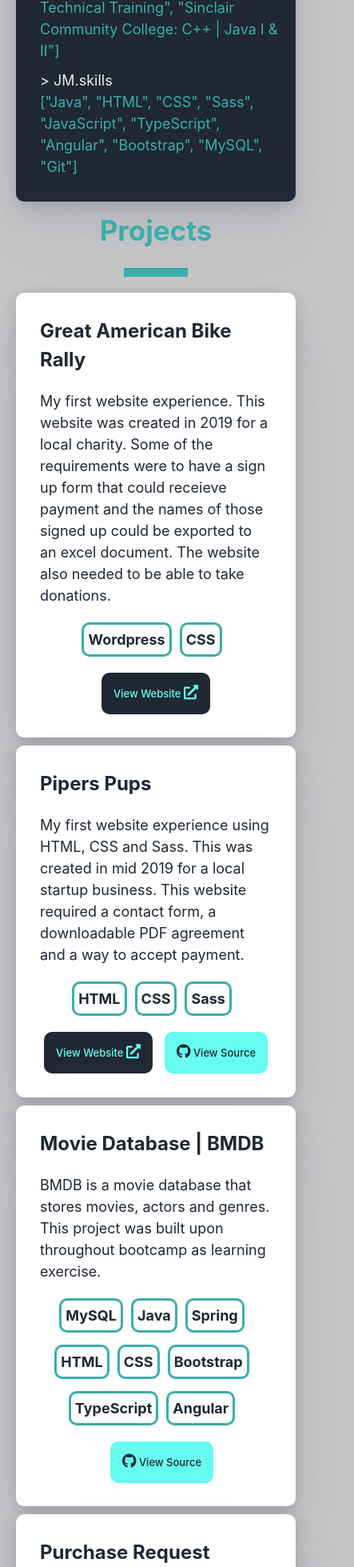
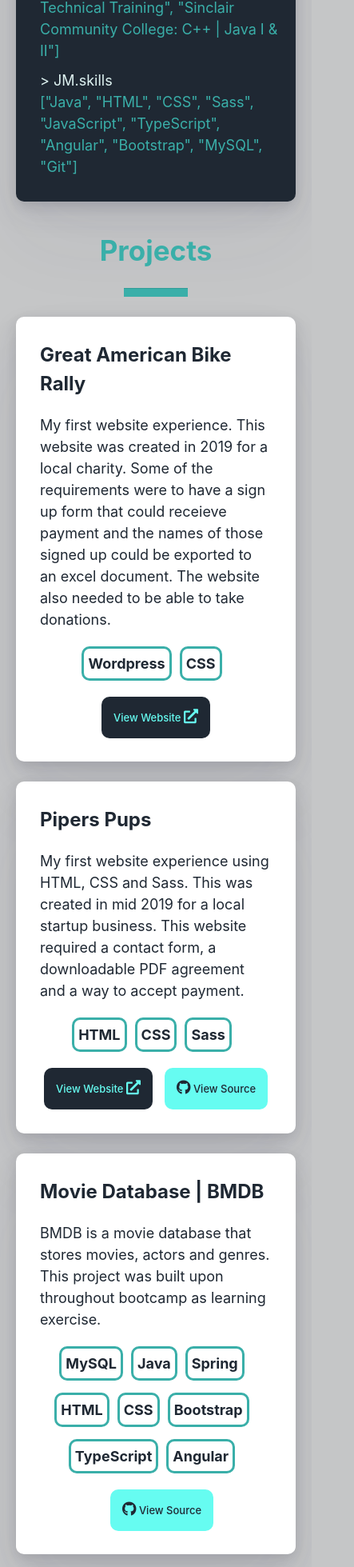
Before and after one commit to jmotts17/portfolio-ng, an Angular app: page / in a window 390 px wide. Shown: the part 859-2818 px from the top of the page at 80% size, 443 px wide, since content can reach past the window. Built offline with nearby package versions, Linux system fonts and the light colour scheme.

Commit message:
Adjusted projects and contact for tablets/phones

```diff
--- a/src/app/feature/contact/contact.component.css
+++ b/src/app/feature/contact/contact.component.css
@@ -26,3 +26,18 @@
   text-align: center;
   font-size: 10px;
 }
+
+@media (max-width: 500px) {
+  #contact-section {
+    padding: 30px 0;
+  }
+
+  .contact-links {
+    flex-direction: column;
+    text-align: center;
+    padding: 50px 0;
+  }
+  .seperator {
+    visibility: hidden;
+  }
+}
--- a/src/app/feature/projects/projects.component.css
+++ b/src/app/feature/projects/projects.component.css
@@ -130,7 +130,11 @@
 /* Phones */
 @media (max-width: 500px) {
   .project-container {
-    margin: 1rem 0.5rem;
+    margin: 2.5rem 0.5rem;
+  }
+
+  .section-title {
+    margin-top: 3.5rem;
   }
 
   .project-languages:nth-child(n + 7):nth-child(-n + 8) {
```
